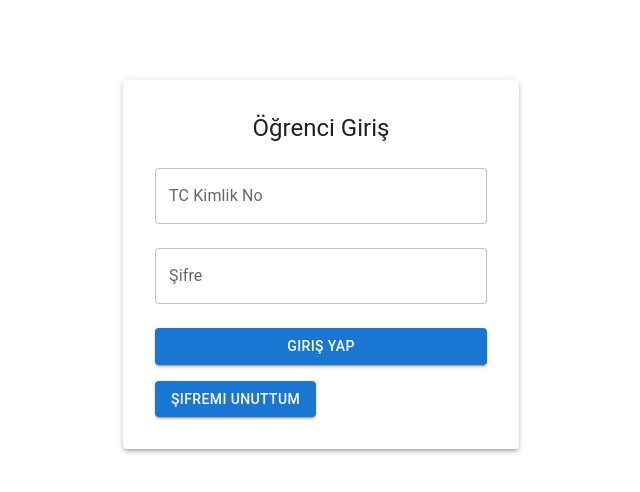
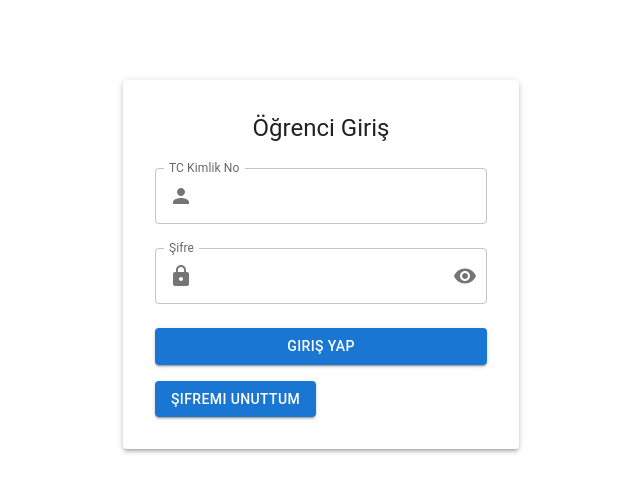
Before and after one commit to selimcanyildiz/my-okul-front, a React (Create React App) app: page /giris in a window 1280 px wide. Shown: the top 492 px of the page, without its empty margins (319-959 px from the left). Built offline with nearby package versions, Linux system fonts and the light colour scheme.

Commit message:
add icon in login page and edit request props

```diff
--- a/src/pages/HomePage.js
+++ b/src/pages/HomePage.js
@@ -1,8 +1,8 @@
 import React, { useState } from "react";
 import { Container, Button, Drawer, Box, TextField, Typography, IconButton, Divider, Grid } from "@mui/material";
 import AccountCircleIcon from "@mui/icons-material/AccountCircle";
-import CloseIcon from '@mui/icons-material/Close';
-import ArrowCircleRightIcon from '@mui/icons-material/ArrowCircleRight';
+import CloseIcon from "@mui/icons-material/Close";
+import ArrowCircleRightIcon from "@mui/icons-material/ArrowCircleRight";
 import { useNavigate } from "react-router-dom";
 
 const Anasayfa = () => {
@@ -17,63 +17,103 @@ const Anasayfa = () => {
     sifre: "******",
     okulAdi: "My Okul",
     mail: "example@example.com",
-    telefon: "+90 123 456 7890"
+    telefon: "+90 123 456 7890",
+  };
+
+  const handleRouter = async (url, userName, password, userNameClassName, passwordClassName, loginBtnClassName) => {
+    const data = {
+      url: url,
+      username: userName,
+      password: password,
+      usernameInput: userNameClassName,
+      passwordInput: passwordClassName,
+      loginBtn: loginBtnClassName,
+    };
+
+    try {
+      const response = await fetch("http://localhost:5000/login", {
+        method: "POST",
+        headers: {
+          "Content-Type": "application/json",
+        },
+        body: JSON.stringify(data),
+      });
+      const response1 = await response.json();
+      console.log(response1.message);
+    } catch (error) {
+      console.log(error);
+    }
   };
 
   const buttons = [
     {
       label: "Eğitim Parkı",
-      url: "https://www.egitimparki.com",
-      onClick: () => window.open("https://www.egitimparki.com", "_blank")
+      onClick: () => {
+        handleRouter(
+          "https://www.egitimparki.com/Login",
+          "1535-175",
+          "9A01E",
+          "txtUserName",
+          "txtPassword",
+          "btnLogin"
+        );
+      },
     },
     {
       label: "Bookr Class",
       url: "https://www.bookrclass.com",
-      onClick: () => window.open("https://www.bookrclass.com", "_blank")
+      onClick: () => window.open("https://www.bookrclass.com", "_blank"),
     },
     {
       label: "Rokodemi",
-      url: "https://www.rokodemi.com",
-      onClick: () => window.open("https://www.rokodemi.com", "_blank")
+      url: "https://www.rokodemi.com/Login",
+      userName: "MEHMETAKIFMERMER",
+      password: "1905gs",
+      userNameClassName: "Email",
+      passwordClassName: "Password",
+      loginBtnClassName: "submit",
+      onClick: () => {
+        handleRouter(
+          "https://www.rokodemi.com/Login",
+          "MEHMETAKIFMERMER",
+          "1905gs",
+          "Email",
+          "Password",
+          "submit"
+        );
+      },
     },
     {
       label: "Eyotek",
       url: "https://www.eyotek.com",
-      onClick: () => window.open("https://www.eyotek.com", "_blank")
-    }
+      onClick: () => window.open("https://www.eyotek.com", "_blank"),
+    },
   ];
 
   const toggleDrawer = (open) => () => {
     setDrawerOpen(open);
   };
 
-  const handleMyAccount = () => navigate("/hesabim")
+  const handleMyAccount = () => navigate("/hesabim");
 
   return (
-    <Container maxWidth="xl" sx={{ height: "100vh", display: "flex", flexDirection: "column", justifyContent: "center", padding: 0 }}>
-      <IconButton
-        onClick={() => navigate("/")}
-        sx={{ position: "absolute", top: 10, right: 10, padding: 0 }}
-      >
+    <Container
+      maxWidth="xl"
+      sx={{ height: "100vh", display: "flex", flexDirection: "column", justifyContent: "center", padding: 0 }}
+    >
+      <IconButton onClick={() => navigate("/")} sx={{ position: "absolute", top: 10, right: 10, padding: 0 }}>
         <CloseIcon fontSize="large" />
       </IconButton>
 
-      <IconButton
-        onClick={toggleDrawer(true)}
-        color="primary"
-        sx={{ position: "absolute", top: 10, right: 50, padding: 0 }}
-      >
+      <IconButton onClick={toggleDrawer(true)} color="primary" sx={{ position: "absolute", top: 10, right: 50, padding: 0 }}>
         <AccountCircleIcon fontSize="large" />
       </IconButton>
 
       <Drawer anchor="right" open={drawerOpen} onClose={toggleDrawer(false)}>
         <Box sx={{ width: 300, padding: 2, margin: 0 }}>
-          <Box sx={{ display: 'flex', alignItems: 'center', justifyContent: 'space-between' }}>
+          <Box sx={{ display: "flex", alignItems: "center", justifyContent: "space-between" }}>
             <Typography variant="h6">Hesabım</Typography>
-            <IconButton
-              onClick={handleMyAccount}
-              color="primary"
-            >
+            <IconButton onClick={handleMyAccount} color="primary">
               <ArrowCircleRightIcon fontSize="large" />
             </IconButton>
           </Box>
@@ -97,7 +137,7 @@ const Anasayfa = () => {
           alignItems: "center",
           textAlign: "center",
           margin: 0,
-          padding: 0
+          padding: 0,
         }}
       >
         <Grid container spacing={2} sx={{ maxWidth: "100%", margin: 0 }}>
@@ -115,7 +155,7 @@ const Anasayfa = () => {
                   textTransform: "none",
                   display: "flex",
                   justifyContent: "center",
-                  alignItems: "center"
+                  alignItems: "center",
                 }}
                 onClick={button.onClick}
               >
@@ -125,7 +165,6 @@ const Anasayfa = () => {
           ))}
         </Grid>
       </Box>
-
     </Container>
   );
 };
--- a/src/pages/Login.js
+++ b/src/pages/Login.js
@@ -1,15 +1,25 @@
 import React, { useState } from "react";
-import { Container, TextField, Button, Typography, Box, Paper } from "@mui/material";
+import {
+  Container, TextField, Button, Typography,
+  Box, Paper, IconButton, InputAdornment
+} from "@mui/material";
+import { Visibility, VisibilityOff, Person, Lock } from "@mui/icons-material";
 import { useNavigate } from "react-router-dom";
 
 const Giris = () => {
   const [kullaniciAdi, setKullaniciAdi] = useState("");
   const [sifre, setSifre] = useState("");
+  const [showPassword, setShowPassword] = useState(false);
+  const [hata, setHata] = useState(""); // Hata mesajı için state
   const navigate = useNavigate();
 
   const handleLogin = () => {
-    if (kullaniciAdi === "1" && sifre === "1") {
-      navigate("/anasayfa");  // Ana sayfaya yönlendir
+    if (kullaniciAdi.length !== 11) {
+      setHata("TC Kimlik No 11 haneli olmalıdır.");
+      return;
+    }
+    if (kullaniciAdi === "11111111111" && sifre === "1") {
+      navigate("/anasayfa");
     } else {
       alert("Kullanıcı adı veya şifre hatalı.");
     }
@@ -17,7 +27,16 @@ const Giris = () => {
 
   const handleForgotPassword = () => {
     navigate("/sifremi-unuttum");
-  }
+  };
+
+  const handleKullaniciAdiChange = (e) => {
+    const value = e.target.value;
+    // Sadece sayıları kabul et ve en fazla 11 karaktere izin ver
+    if (/^\d*$/.test(value) && value.length <= 11) {
+      setKullaniciAdi(value);
+      setHata(""); // Hata mesajını temizle
+    }
+  };
 
   return (
     <Container maxWidth="xs">
@@ -32,16 +51,39 @@ const Giris = () => {
             variant="outlined"
             margin="normal"
             value={kullaniciAdi}
-            onChange={(e) => setKullaniciAdi(e.target.value)}
+            onChange={handleKullaniciAdiChange}
+            error={!!hata} // Hata varsa kırmızı çerçeve
+            helperText={hata} // Hata mesajını göster
+            InputProps={{
+              startAdornment: (
+                <InputAdornment position="start">
+                  <Person />
+                </InputAdornment>
+              ),
+            }}
           />
           <TextField
             fullWidth
             label="Şifre"
             variant="outlined"
             margin="normal"
-            type="password"
+            type={showPassword ? "text" : "password"}
             value={sifre}
             onChange={(e) => setSifre(e.target.value)}
+            InputProps={{
+              startAdornment: (
+                <InputAdornment position="start">
+                  <Lock />
+                </InputAdornment>
+              ),
+              endAdornment: (
+                <InputAdornment position="end">
+                  <IconButton onClick={() => setShowPassword(!showPassword)} edge="end">
+                    {showPassword ? <VisibilityOff /> : <Visibility />}
+                  </IconButton>
+                </InputAdornment>
+              ),
+            }}
           />
           <Button
             fullWidth
```
